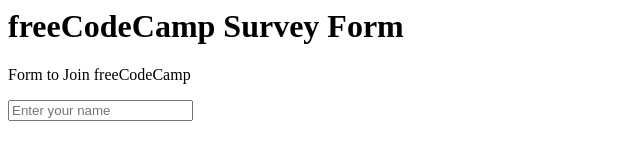
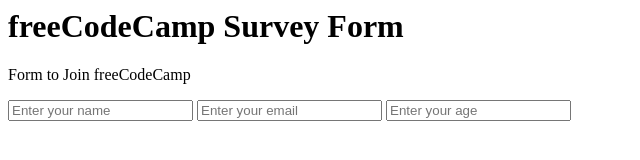
Before and after one commit to abouhid/HTML.Alex.Michael, a plain HTML site: page index.html in a window 1280 px wide. Shown: the whole page, without its empty margins (0-640 px from the left). Drawn offline with Linux system fonts and the light colour scheme.

Commit message:
added user story 5-8

```diff
--- a/index.html
+++ b/index.html
@@ -10,6 +10,13 @@
    <form id="survey-form">
      <input id="name"
      placeholder="Enter your name">
+     <input id="email"
+            type="email"
+            pattern=[a-zA-Z0-9.-_]{1,}@[a-zA-Z.-]{2,}[.]{1}[a-zA-Z]{2,}
+     placeholder="Enter your email">
+     <input id="number"
+            type="number"
+     placeholder="Enter your age">
 
      </form>
 
```
